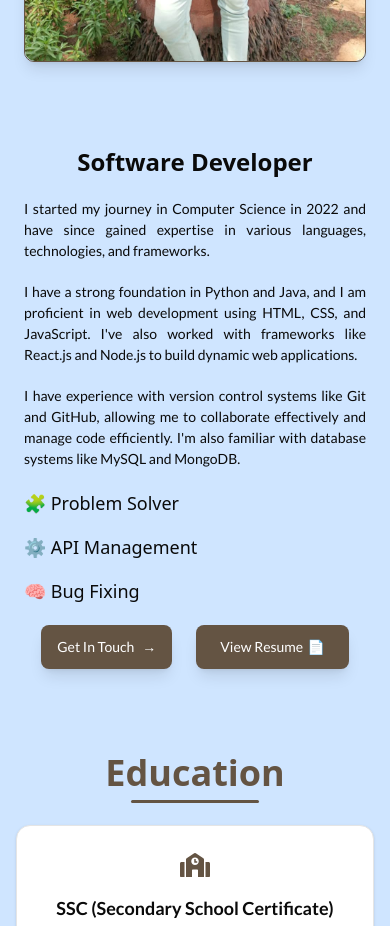
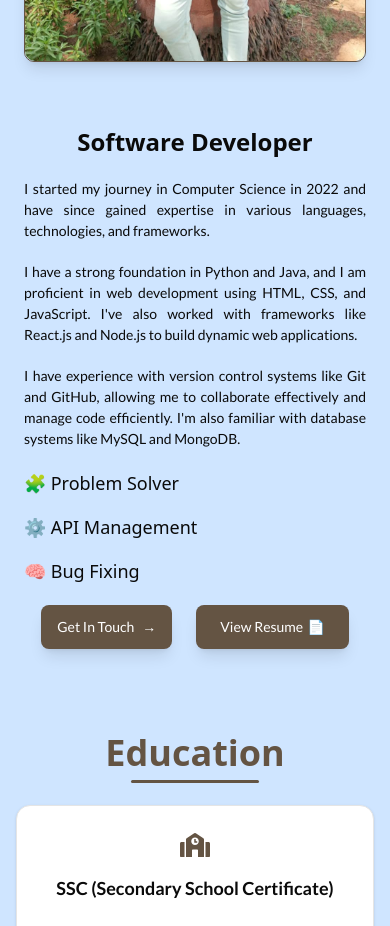
Before and after one commit to Shubhamprogrammar/portfolio, a Next.js app: page / in a window 390 px wide. Shown: the part 980-1906 px from the top of the page. Built offline with nearby package versions, Linux system fonts and the light colour scheme.

Commit message:
little upper

```diff
--- a/src/components/About.tsx
+++ b/src/components/About.tsx
@@ -47,7 +47,7 @@ export default function About() {
                     />
                 </motion.div>
 
-                <div className="space-y-5 md:space-y-6 mt-5 md:mt-0 text-center md:text-left">
+                <div className="space-y-5 md:space-y-6 md:mt-0 text-center md:text-left">
                     <h2 className="text-2xl font-semibold">Software Developer</h2>
                     <p className="text-[14px] max-w-2xl text-justify font-lato">
                         I started my journey in Computer Science in 2022 and have since gained expertise in various languages, technologies, and frameworks.
```
